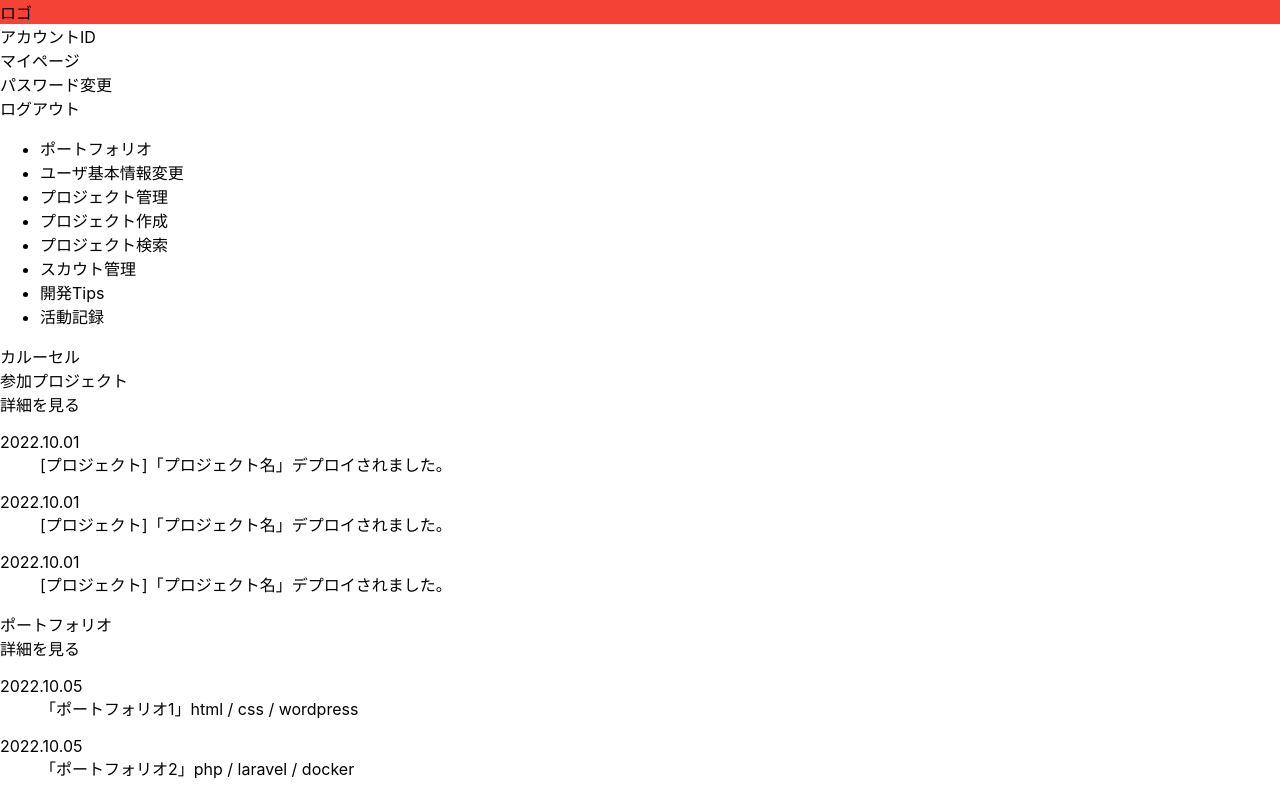
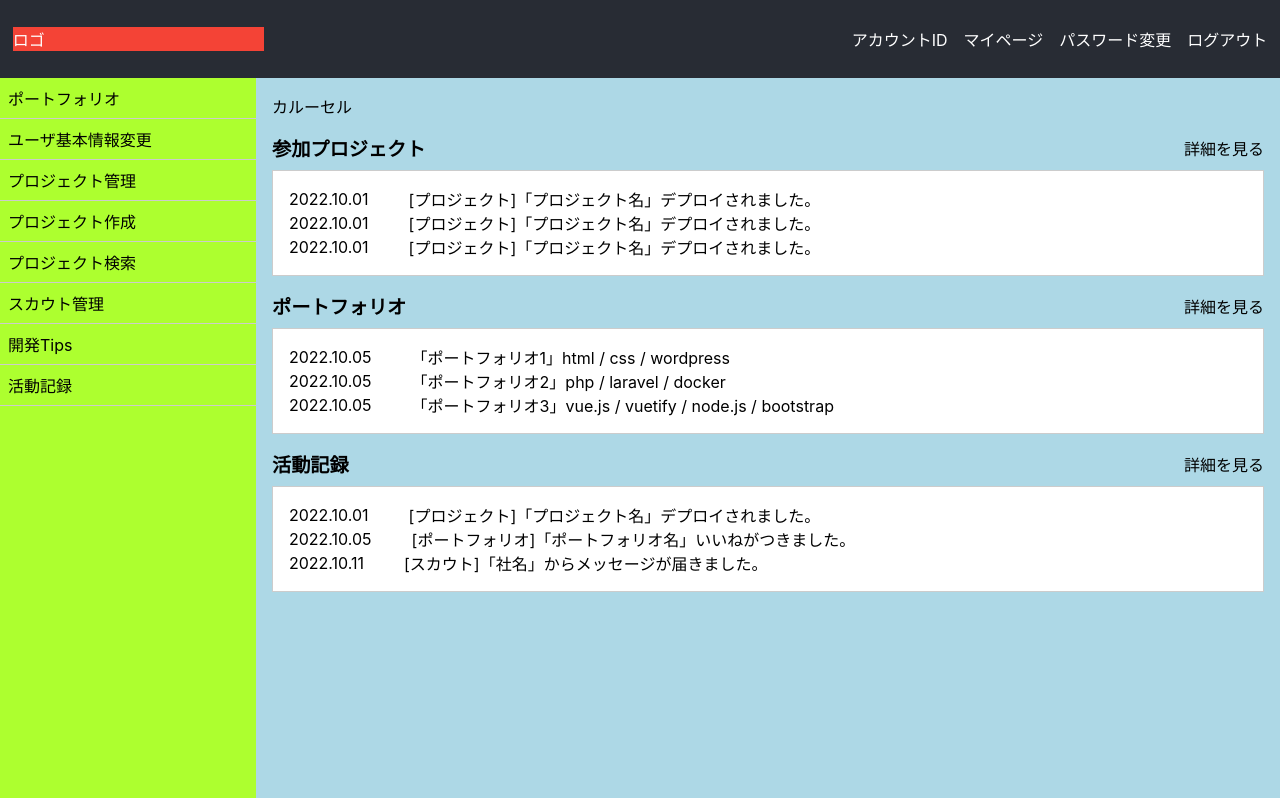
Before and after one commit to xinome/smr_react_ts_django_portfolio, a React (Create React App) app in the folder frontend-react/: page / in a window 1280 px wide. Shown: the top 798 px of the page. Built offline with nearby package versions, Linux system fonts and the light colour scheme.

Commit message:
アプリscss更新

```diff
--- a/frontend-react/src/BaseApp.scss
+++ b/frontend-react/src/BaseApp.scss
@@ -1,39 +1,92 @@
-.App {
-  text-align: center;
+.app {
+  margin: 0;
+  padding: 0;
+}
 
-  .App-logo {
-    height: 40vmin;
-    pointer-events: none;
+.app-header {
+  background-color: #282c34;
+  color: white;
+
+  height: 62px;
+  padding: .5em .8em;
+  display: flex;
+  justify-content: space-between;
+  align-items: center;
+
+  .header-logo {
+    flex: 0 0 20%;
   }
 
-  @media (prefers-reduced-motion: no-preference) {
-    .App-logo {
-      animation: App-logo-spin infinite 20s linear;
-    }
+  .header-menu {
+    flex: 0 1 80%;
+    display: flex;
+    justify-content: flex-end;
   }
 
-  .App-header {
-    background-color: #282c34;
-    min-height: 100vh;
-    display: flex;
-    flex-direction: column;
-    align-items: center;
-    justify-content: center;
-    font-size: calc(10px + 2vmin);
-    color: white;
-  }
-
-  .App-link {
-    color: #61dafb;
+  .header-menu-item {
+    margin-left: 1em;
   }
 
 }
 
-@keyframes App-logo-spin {
-  from {
-    transform: rotate(0deg);
+.app-container {
+  width: 100%;
+  height: calc(100vh - 62px);
+  display: flex;
+  flex-direction: row;
+
+  .side-menu {
+    flex: 0 0 20%;
+    background-color: greenyellow;
+
+    ul {
+      list-style: none;
+      padding: 0;
+      margin: 0;
+
+      li {
+        padding: .5em;
+        margin: 0;
+        border-bottom: 1px solid #ccc;
+      }
+    }
   }
-  to {
-    transform: rotate(360deg);
+
+  .page-maincontents {
+    flex: 0 1 80%;
+    background-color: lightblue;
+    padding: 1em;
+
+    .section-wrapper {
+      margin-bottom: 1em;
+
+      .section-wrapper-header {
+        margin-bottom: .5em;
+        display: flex;
+        justify-content: space-between;
+        align-items: center;
+
+        .section-wrapper-title {
+          font-size: 1.2em;
+          font-weight: bold;
+        }
+      }
+
+      .section-wrapper-contents {
+        padding: 1em;
+        background-color: #fff;
+        border: 1px solid #ccc;
+
+        dl {
+          margin: 0;
+          padding: 0;
+          display: flex;
+          flex-direction: row;
+          flex-wrap: wrap;
+          align-items: center;
+        }
+      }
+    }
+
   }
 }
```
